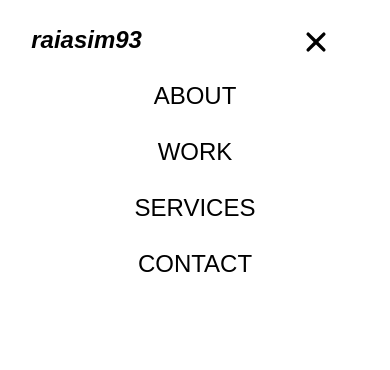
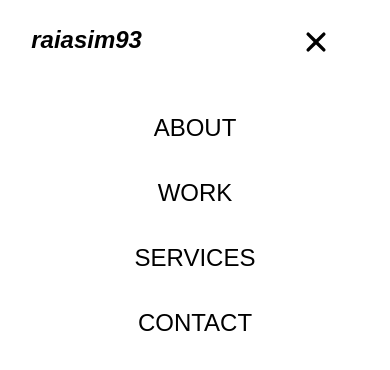
Before and after one commit to raiasim93/my-portfolio, a Next.js app: page / in a window 390 px wide. Both pictures are taken after a click on the icon 340 px from the left and 40 px from the top of the page. Shown: the top 370 px of the page. Built offline with nearby package versions, Linux system fonts and the light colour scheme.

Commit message:
Finalise the navbar/sidebar soon and start working on landing page

```diff
--- a/src/components/partials/Navbar.tsx
+++ b/src/components/partials/Navbar.tsx
@@ -1,6 +1,5 @@
 "use client"
 import React, { useState } from 'react';
-import Link from 'next/link';
 import { RxHamburgerMenu } from "react-icons/rx";
 import Sidebar from './Sidebar';
 const Navbar = () => {
@@ -10,10 +9,16 @@
       <nav className='h-[80px] py-8 px-[8vw] 2xl:px-[12vw] font-normal text-xl flex justify-between items-center'>
         <div className='font-semibold text-2xl italic'>raiasim93</div>
         <div className='hidden md:flex gap-x-4 2xl:gap-x-8'>
-            <a href="" className='uppercase'>About</a>
-            <a href="" className='uppercase'>Work</a>
-            <a href="" className='uppercase'>Services</a>
-            <a href="" className='uppercase'>Contact</a>
+          {["about", "work", "services", "contact"].map((item, index)=> (
+            <a
+              key={index}
+              href=''
+              className='uppercase hover:scale-110 hover:text-zinc-400 transition-all duration-200'
+            >
+              {item}
+            </a>
+          ))}
+
         </div>
         <RxHamburgerMenu onClick={()=> setSidebarOpen(true)} className={`text-4xl md:hidden p-1 hover:bg-zinc-800 rounded-full cursor-pointer ${sidebarOpen ? "hidden": ""}`} />
 
--- a/src/components/partials/Sidebar.tsx
+++ b/src/components/partials/Sidebar.tsx
@@ -1,17 +1,30 @@
-import React from 'react';
+import React, {useEffect} from 'react';
 import { IoClose } from 'react-icons/io5';
 
+
 const Sidebar = ({setSidebarOpen}: {setSidebarOpen: (open: boolean) => void }) => {
+
+  useEffect(()=> {
+    const mediaQuery = window.matchMedia("(min-width: 768px");
+    const handleResize = (event: MediaQueryListEvent) => {
+      if(event.matches) setSidebarOpen(false);
+    };
+    mediaQuery.addEventListener("change", handleResize);
+    return ()=> mediaQuery.removeEventListener("change", handleResize);
+  }, [setSidebarOpen]);
   return (
-   <div className=''>
+   <div className="py-8 flex flex-col items-center">
         <IoClose className='text-4xl absolute top-6 right-14  hover:bg-zinc-800 rounded-full cursor-pointer '
                  onClick={()=> setSidebarOpen(false)} />
         <div className='flex flex-col gap-6 text-center text-2xl'>
-            <a href="" className='uppercase' > About </a>
-            <a href="" className='uppercase' > Work </a>
-            <a href="" className='uppercase' > Services </a>
-            <a href="" className='uppercase' > Contact </a>
-
+          {["About", "Work", "Services", "Contact"].map((item,index)=>(
+            <a
+              key={index}
+              href=''
+              className='uppercase relative hover:text-zinc-400 hover:scale-105 transition-all duration-200 border-b border-white pb-2 inline-block' >
+                {item}
+            </a>
+          ))}
         </div>
    </div>
   )
```
